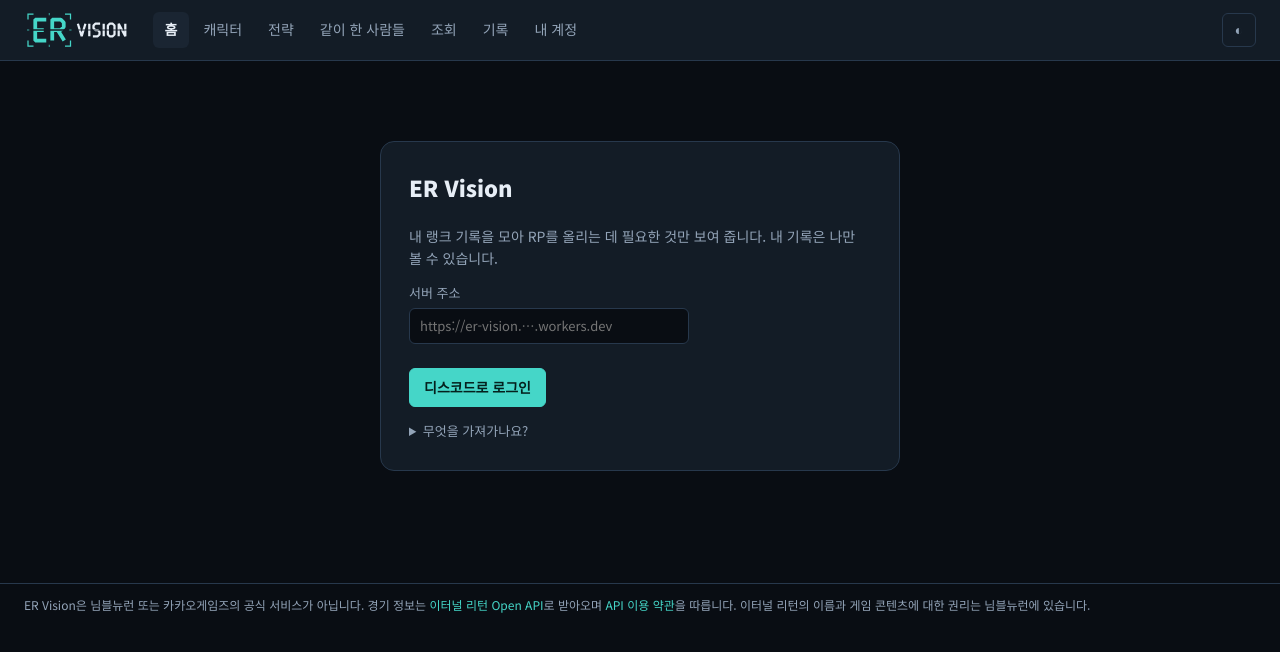
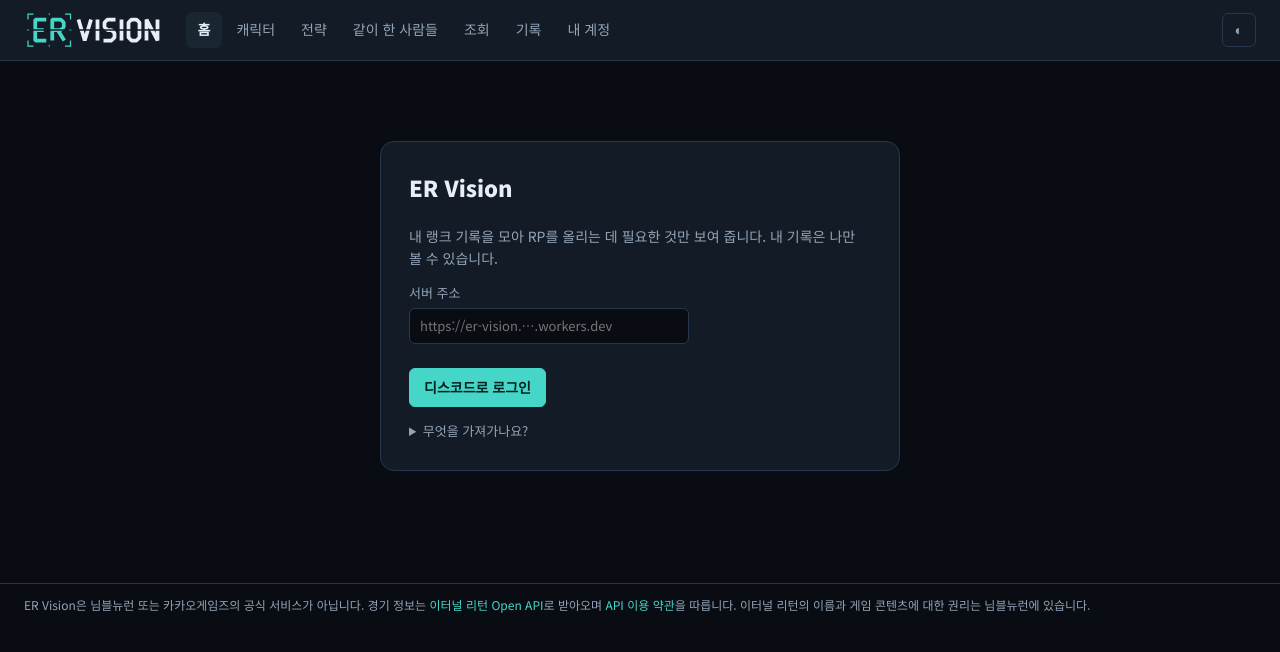
Before and after one commit to Mast567/er-vision, a plain HTML site: page index.html in a window 1280 px wide. Drawn offline with Linux system fonts and the light colour scheme.

Commit message:
로고: ER과 VISION 글자 높이를 같게
Co-Authored-By: Claude Opus 5.5 <noreply@anthropic.com>
Claude-Session: https://claude.ai/code/session_01UWhRxQxUD7Znp3Hcqvh9Ud

```diff
--- a/index.html
+++ b/index.html
@@ -14,7 +14,7 @@
 </head>
 <body>
 <header class="topbar">
-  <a class="brand" href="#/home" aria-label="ER Vision 홈"><svg class="brand-logo" viewBox="-16 -30 434 160" role="img" aria-label="ER Vision"><title>ER Vision</title><path d="M0,8 V-14 H22" fill="none" class="lg-ac" stroke-width="5"/><path d="M148,-14 H170 V8" fill="none" class="lg-ac" stroke-width="5"/><path d="M170,92 V114 H148" fill="none" class="lg-ac" stroke-width="5"/><path d="M22,114 H0 V92" fill="none" class="lg-ac" stroke-width="5"/><path d="M85.0,-18 V-9" class="lg-ac" stroke-width="3"/><path d="M85.0,118 V109" class="lg-ac" stroke-width="3"/><path d="M-4,50.0 H5" class="lg-ac" stroke-width="3"/><path d="M174,50.0 H165" class="lg-ac" stroke-width="3"/><g transform="translate(21 0)"><path d="M52,8 L8,8 L8,92 L52,92 M8,50 L42,50 M76,92 L76,8 L110,8 L122,20 L122,38 L110,50 L76,50 M98,50 L124,92" fill="none" class="lg-ac" stroke-width="15" stroke-linejoin="bevel"/><rect x="-8" y="47" width="144" height="6" class="lg-gap"/></g><g transform="translate(196 20.0) scale(0.6)"><path d="M6,8 L31,92 L56,8 M82,8 L82,92 M154,8 L122,8 L110,20 L110,38 L122,50 L138,50 L150,62 L150,80 L138,92 L106,92 M178,8 L178,92 M218,8 L238,8 L250,20 L250,80 L238,92 L218,92 L206,80 L206,20 Z M278,92 L278,8 L322,92 L322,8" fill="none" class="lg-fg" stroke-width="15" stroke-linejoin="bevel"/><rect x="-8" y="47" width="346" height="6" class="lg-gap"/></g></svg></a>
+  <a class="brand" href="#/home" aria-label="ER Vision 홈"><svg class="brand-logo" viewBox="-16 -30 566 160" role="img" aria-label="ER Vision"><title>ER Vision</title><path d="M0,8 V-14 H22" fill="none" class="lg-ac" stroke-width="5"/><path d="M148,-14 H170 V8" fill="none" class="lg-ac" stroke-width="5"/><path d="M170,92 V114 H148" fill="none" class="lg-ac" stroke-width="5"/><path d="M22,114 H0 V92" fill="none" class="lg-ac" stroke-width="5"/><path d="M85.0,-18 V-9" class="lg-ac" stroke-width="3"/><path d="M85.0,118 V109" class="lg-ac" stroke-width="3"/><path d="M-4,50.0 H5" class="lg-ac" stroke-width="3"/><path d="M174,50.0 H165" class="lg-ac" stroke-width="3"/><g transform="translate(21 0)"><path d="M52,8 L8,8 L8,92 L52,92 M8,50 L42,50 M76,92 L76,8 L110,8 L122,20 L122,38 L110,50 L76,50 M98,50 L124,92" fill="none" class="lg-ac" stroke-width="15" stroke-linejoin="bevel"/><rect x="-8" y="47" width="144" height="6" class="lg-gap"/></g><g transform="translate(196 0.0) scale(1.0)"><path d="M6,8 L31,92 L56,8 M82,8 L82,92 M154,8 L122,8 L110,20 L110,38 L122,50 L138,50 L150,62 L150,80 L138,92 L106,92 M178,8 L178,92 M218,8 L238,8 L250,20 L250,80 L238,92 L218,92 L206,80 L206,20 Z M278,92 L278,8 L322,92 L322,8" fill="none" class="lg-fg" stroke-width="15" stroke-linejoin="bevel"/><rect x="-8" y="47" width="346" height="6" class="lg-gap"/></g></svg></a>
   <nav class="nav" id="nav"></nav>
   <div class="filters-bar" id="filters" hidden>
     <select id="mode-pick" aria-label="모드"></select>
```
Also changed, not shown: img/logo/logo.svg.
